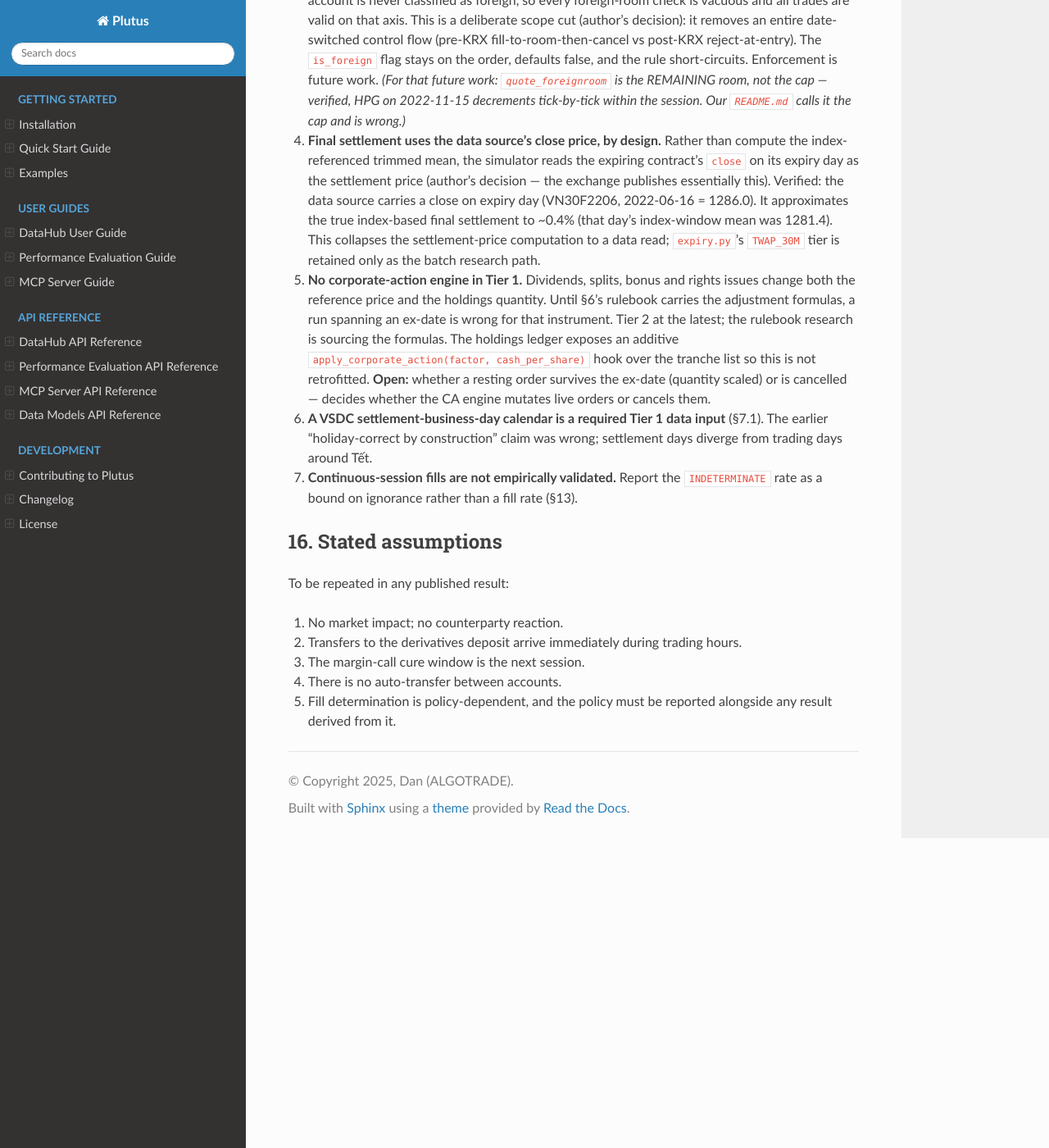
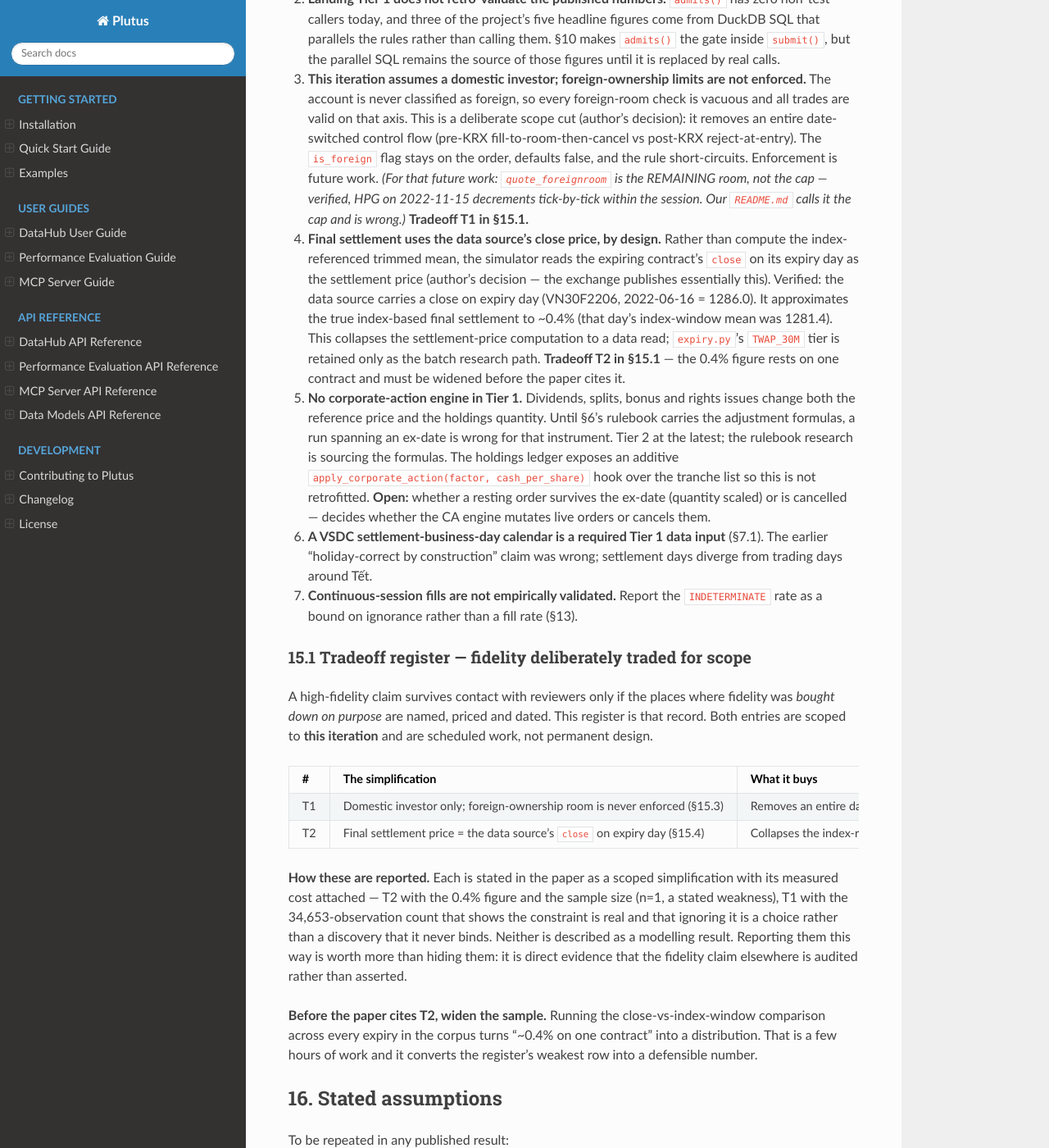
Before and after one commit to algotrade-plutus/plutus, a Sphinx documentation site: the page built from docs/superpowers/specs/2026-08-25-exchange-simulator-design.md, in a window 1280 px wide and 1400 px high, scrolled down 15108 px. Shown: the whole window at 82% size. Built offline with Sphinx 7.4.7 and the Read the Docs theme 3.1.0, drawn with Linux system fonts in a browser that asks for light colours; some of the changed text lies outside the part shown.

Commit message:
Register the foreign-room and settlement-price simplifications as tradeoffs
Both were already recorded as declared limitations, but as scope decisions
rather than as fidelity deliberately traded away. A high-fidelity claim only
survives review if those places are named, priced and dated.

New spec section 15.1 carries a tradeoff register: what each simplification
buys, what it gives up, the measured cost, and what would trigger revisiting
it. T1 (foreign room) carries the 34,653 sub-lot observations that show the
constraint is real; T2 (settlement = data-source close) carries the ~0.4% gap
and, honestly, its sample size of one -- with a note to widen it before the
paper cites the number.

Co-Authored-By: Claude <noreply@anthropic.com>
Claude-Session: https://claude.ai/code/session_01KdKnzu4TrQ2XGnLsc8BQ3C

```diff
--- a/docs/superpowers/specs/2026-08-25-exchange-simulator-design.md
+++ b/docs/superpowers/specs/2026-08-25-exchange-simulator-design.md
@@ -684,6 +684,12 @@ pipeline we maintain.
 Omissions listed here are deliberate. An omission that is *declared* is not a defect;
 a silent one is.
 
+Two of them — items 3 and 4 — are a distinct category. They are not gaps waiting to be
+filled but **fidelity traded for scope in this iteration**, chosen with the cost known.
+They carry their own register in §15.1, which is the text the paper draws on. Anything
+future work adds to that register must state what it buys, what it gives up, and what
+would trigger revisiting it.
+
 1. **Production parity awaits the post-KRX rulebook.** §1's claim that the same strategy
    code runs against history and production does not hold today: KRX went live on HOSE
    on 2025-05-05 and changed several modelled rules. §13 defers that rulebook, so §1 is
@@ -701,7 +707,7 @@ a silent one is.
    the order, defaults false, and the rule short-circuits. Enforcement is future work.
    *(For that future work: `quote_foreignroom` is the REMAINING room, not the cap —
    verified, HPG on 2022-11-15 decrements tick-by-tick within the session. Our
-   `README.md` calls it the cap and is wrong.)*
+   `README.md` calls it the cap and is wrong.)* **Tradeoff T1 in §15.1.**
 4. **Final settlement uses the data source's close price, by design.** Rather than
    compute the index-referenced trimmed mean, the simulator reads the expiring
    contract's `close` on its expiry day as the settlement price (author's decision — the
@@ -709,7 +715,8 @@ a silent one is.
    expiry day (VN30F2206, 2022-06-16 = 1286.0). It approximates the true index-based
    final settlement to ~0.4% (that day's index-window mean was 1281.4). This collapses
    the settlement-price computation to a data read; `expiry.py`'s `TWAP_30M` tier is
-   retained only as the batch research path.
+   retained only as the batch research path. **Tradeoff T2 in §15.1** — the 0.4% figure
+   rests on one contract and must be widened before the paper cites it.
 5. **No corporate-action engine in Tier 1.** Dividends, splits, bonus and rights issues
    change both the reference price and the holdings quantity. Until §6's rulebook
    carries the adjustment formulas, a run spanning an ex-date is wrong for that
@@ -724,6 +731,31 @@ a silent one is.
 7. **Continuous-session fills are not empirically validated.** Report the
    `INDETERMINATE` rate as a bound on ignorance rather than a fill rate (§13).
 
+### 15.1 Tradeoff register — fidelity deliberately traded for scope
+
+A high-fidelity claim survives contact with reviewers only if the places where fidelity
+was *bought down on purpose* are named, priced and dated. This register is that record.
+Both entries are scoped to **this iteration** and are scheduled work, not permanent
+design.
+
+| # | The simplification | What it buys | Fidelity given up | Revisit trigger |
+|---|---|---|---|---|
+| T1 | Domestic investor only; foreign-ownership room is never enforced (§15.3) | Removes an entire date-switched control flow — pre-KRX *fill-to-room-then-cancel* vs post-KRX *reject-at-entry* — plus the room time series from the hot path | A foreign account's orders would, in reality, be partially filled or rejected on room. We admit them in full. Verified as a real constraint, not a vacuous one: **34,653 room observations sit below a single 100-share lot**; FPT on 2022-12-30 runs down to 11 shares | Any strategy or paper result that claims to represent a foreign account; or the post-KRX rulebook landing, which is when the two branches must both exist anyway |
+| T2 | Final settlement price = the data source's `close` on expiry day (§15.4) | Collapses the index-referenced trimmed-mean computation to a single data read, and removes the VN30 dissemination-frequency dependency entirely | The published final settlement is computed from the index over a defined window, not from the contract's own close. Measured gap: **~0.4%** on the one contract checked (VN30F2206, 2022-06-16 — close 1286.0 vs index-window mean 1281.4). One sample; the tail is unmeasured | Any result whose P&L is materially sensitive to expiry-day pricing; or a systematic measurement of the gap across all contracts, which is cheap and should be done before the paper leans on it |
+
+**How these are reported.** Each is stated in the paper as a scoped simplification with
+its measured cost attached — T2 with the 0.4% figure and the sample size (n=1, a stated
+weakness), T1 with the 34,653-observation count that shows the constraint is real and
+that ignoring it is a choice rather than a discovery that it never binds. Neither is
+described as a modelling result. Reporting them this way is worth more than hiding
+them: it is direct evidence that the fidelity claim elsewhere is audited rather than
+asserted.
+
+**Before the paper cites T2, widen the sample.** Running the close-vs-index-window
+comparison across every expiry in the corpus turns "~0.4% on one contract" into a
+distribution. That is a few hours of work and it converts the register's weakest row
+into a defensible number.
+
 ## 16. Stated assumptions
 
 To be repeated in any published result:
```
Also changed, not shown: docs/HANDOFF-2026-08-25.md (+8 -0 lines).
